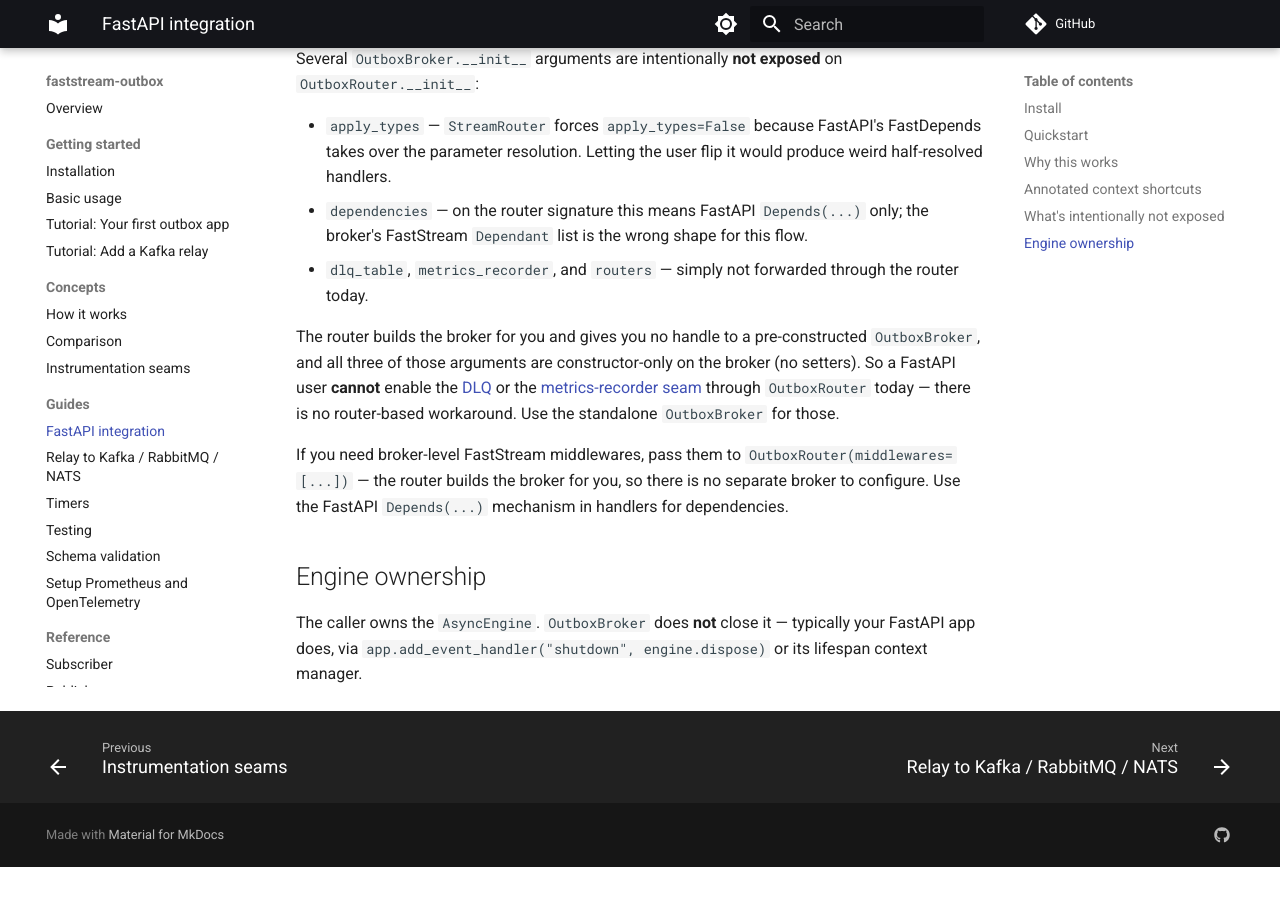
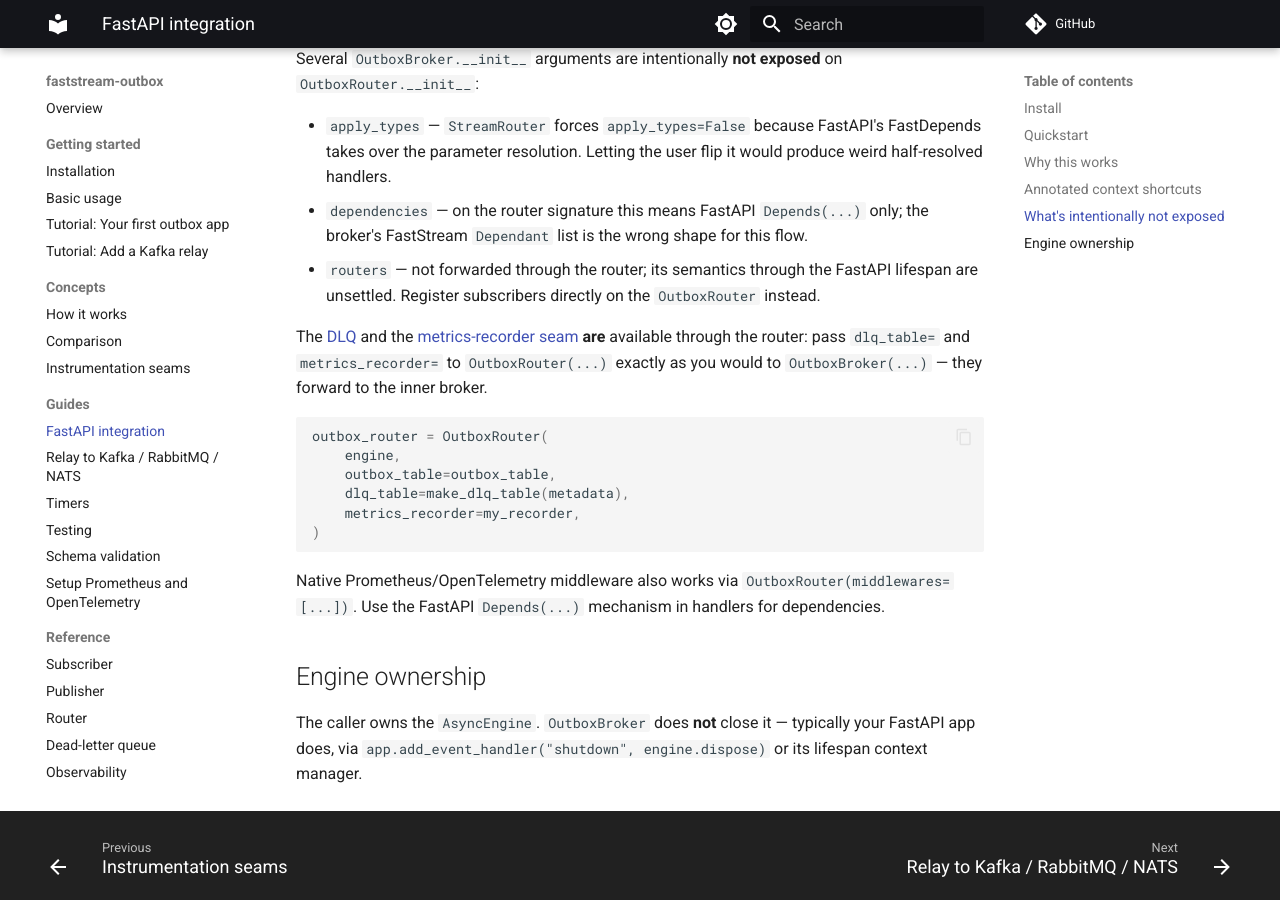
Before and after one commit to modern-python/faststream-outbox, an MkDocs documentation site: the page built from docs/usage/fastapi.md, in a window 1280 px wide and 900 px high, scrolled down 2796 px. Built offline with MkDocs 1.6.1 and Material for MkDocs 9.7.7, drawn with Linux system fonts in a browser that asks for light colours; comment, search, counter and statistics services are not loaded; before the commit the page ends 3663 px from its top, so only the background shows below that.

Commit message:
feat: forward dlq_table + metrics_recorder through the FastAPI OutboxRouter (F8-01) (#88)
The FastAPI OutboxRouter built its inner broker internally and didn't expose
dlq_table or metrics_recorder, so FastAPI deployments could not enable dead-letter
archival or the recorder seam (fetched/lease_lost/nacked_terminal/dlq_written) at
all — the operability features a production service needs.

Both are plain OutboxBroker.__init__ kwargs that flow through StreamRouter's
**connection_kwars (same mechanism as outbox_table), so add them to
OutboxRouter.__init__ and forward them through super().__init__. routers stays
unforwarded pending a design call (its lifespan/AsyncAPI semantics through the
FastAPI router are unsettled) — now the sole open FastAPI item in planning/deferred.md.

Test asserts both reach the inner broker and that the forwarded recorder actually
fires on the dispatch path under the FastAPI router. Docs corrected
(docs/usage/fastapi.md) — this also clears F8-02 (the docs wrongly said
observability was unavailable via the router). Pass-3 findings doc + deferred.md updated.

Co-authored-by: Claude Opus 4.8 (1M context) <noreply@anthropic.com>

````diff
--- a/docs/usage/fastapi.md
+++ b/docs/usage/fastapi.md
@@ -141,20 +141,27 @@ on `OutboxRouter.__init__`:
 - `dependencies` — on the router signature this means FastAPI
   `Depends(...)` only; the broker's FastStream `Dependant` list is the
   wrong shape for this flow.
-- `dlq_table`, `metrics_recorder`, and `routers` — simply not forwarded
-  through the router today.
+- `routers` — not forwarded through the router; its semantics through the
+  FastAPI lifespan are unsettled. Register subscribers directly on the
+  `OutboxRouter` instead.
 
-The router builds the broker for you and gives you no handle to a
-pre-constructed `OutboxBroker`, and all three of those arguments are
-constructor-only on the broker (no setters). So a FastAPI user **cannot**
-enable the [DLQ](./dlq.md) or the [metrics-recorder
-seam](./observability.md) through `OutboxRouter` today — there is no
-router-based workaround. Use the standalone `OutboxBroker` for those.
+The [DLQ](./dlq.md) and the [metrics-recorder seam](./observability.md)
+**are** available through the router: pass `dlq_table=` and
+`metrics_recorder=` to `OutboxRouter(...)` exactly as you would to
+`OutboxBroker(...)` — they forward to the inner broker.
 
-If you need broker-level FastStream middlewares, pass them to
-`OutboxRouter(middlewares=[...])` — the router builds the broker for you, so
-there is no separate broker to configure. Use the FastAPI `Depends(...)`
-mechanism in handlers for dependencies.
+```python
+outbox_router = OutboxRouter(
+    engine,
+    outbox_table=outbox_table,
+    dlq_table=make_dlq_table(metadata),
+    metrics_recorder=my_recorder,
+)
+```
+
+Native Prometheus/OpenTelemetry middleware also works via
+`OutboxRouter(middlewares=[...])`. Use the FastAPI `Depends(...)` mechanism
+in handlers for dependencies.
 
 ## Engine ownership
 
````
Also changed, not shown: planning/audits/2026-06-14-deep-audit-pass3-findings.md (+2 -1 lines), planning/deferred.md (+10 -15 lines), 2 other files.
